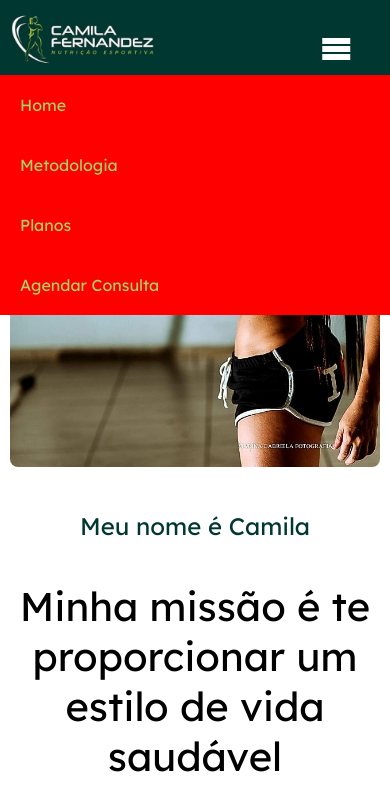
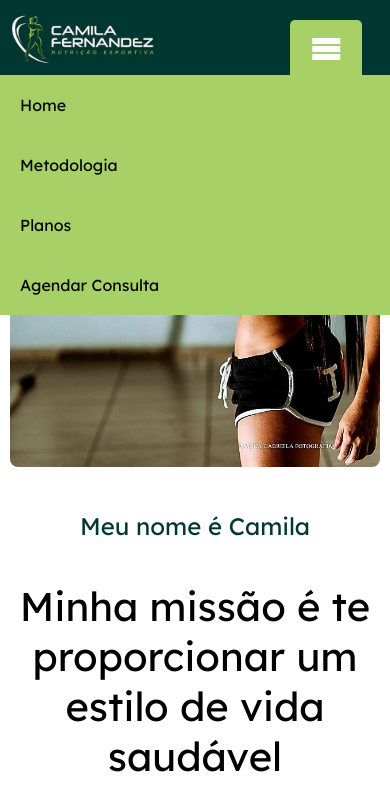
Before and after one commit to pblC15/CamilaNutriEsportiva, a plain HTML site: page index.html in a window 390 px wide. Both pictures are taken after a click on the element 336 px from the left and 49 px from the top of the page. Shown: the top 798 px of the page. Drawn offline with Linux system fonts and the light colour scheme; a script that the page names is missing; files whose address does not match are found by name.

Commit message:
Correção mobile 96%

```diff
--- a/css/style.css
+++ b/css/style.css
@@ -73,7 +73,7 @@ nav.menu-mobile ul {
 .menu-mobile ul li span {
     color: #FFF;
     font-size: 2em;
-    padding: 10px;
+    padding: 10px 20px;
     margin-right: 20px;
     /* background-color: #a7d066; */
     border-radius: 5px 5px 0 0;
@@ -88,7 +88,7 @@ nav.menu-mobile ul {
     top: 75px;
     left: 0px;
     z-index: 999;
-    background-color: red;
+    background-color: #a7d066;
     text-align: left;
 }
 
@@ -98,7 +98,7 @@ nav.menu-mobile ul {
 
 .menu-mobile .submenuMobile li a {
     text-decoration: none;
-    color: #a7d066;
+    color: #000 !important;
 }
 
 
--- a/index.html
+++ b/index.html
@@ -274,7 +274,10 @@
 
             /*Botão mobile*/
             $("#menuMobile").on("click", function() {
+
+                $(this).css("background-color", "#a7d066");
                 $("#catMobile").slideToggle(800);
+
             });
 
 
```
